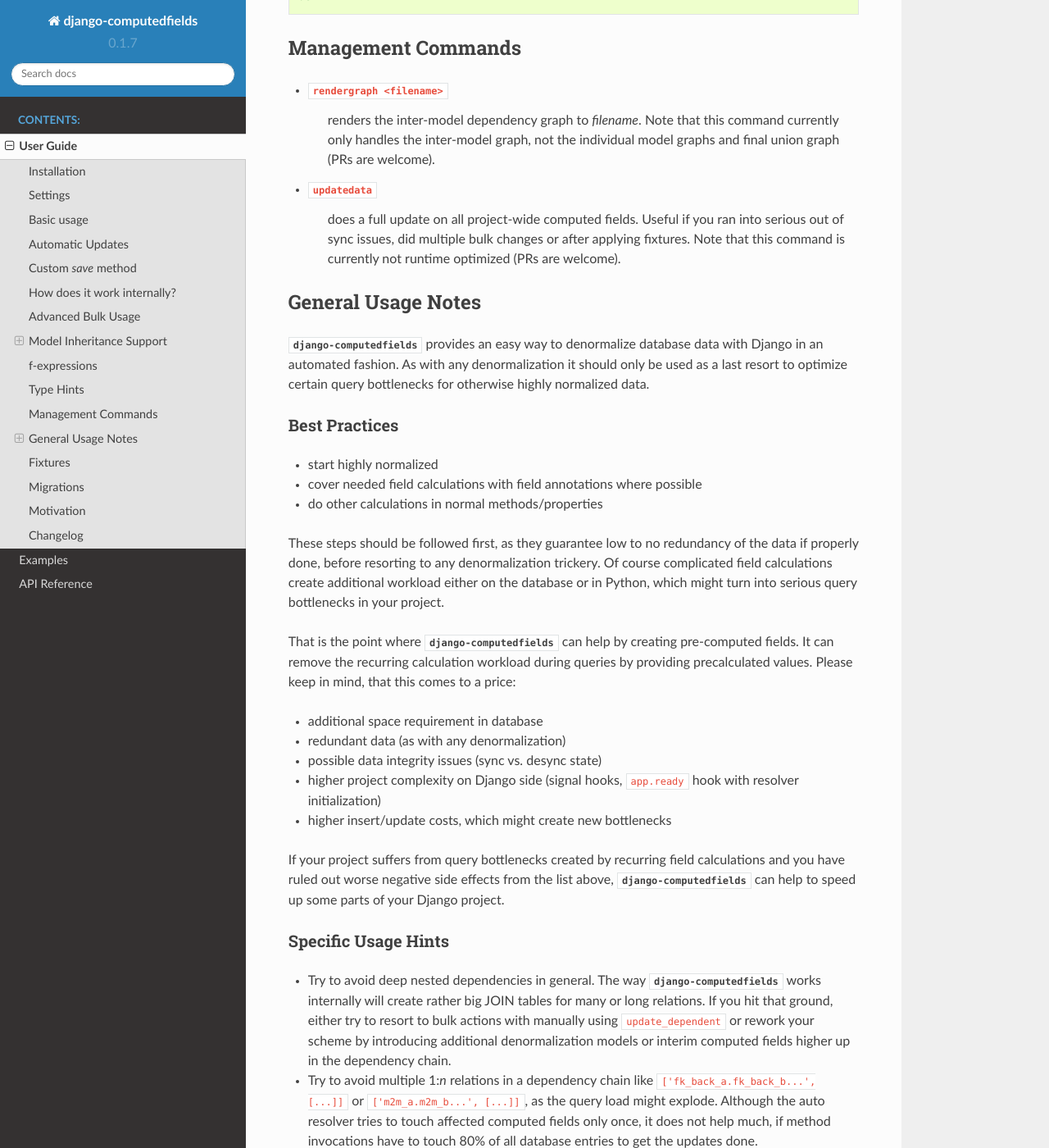
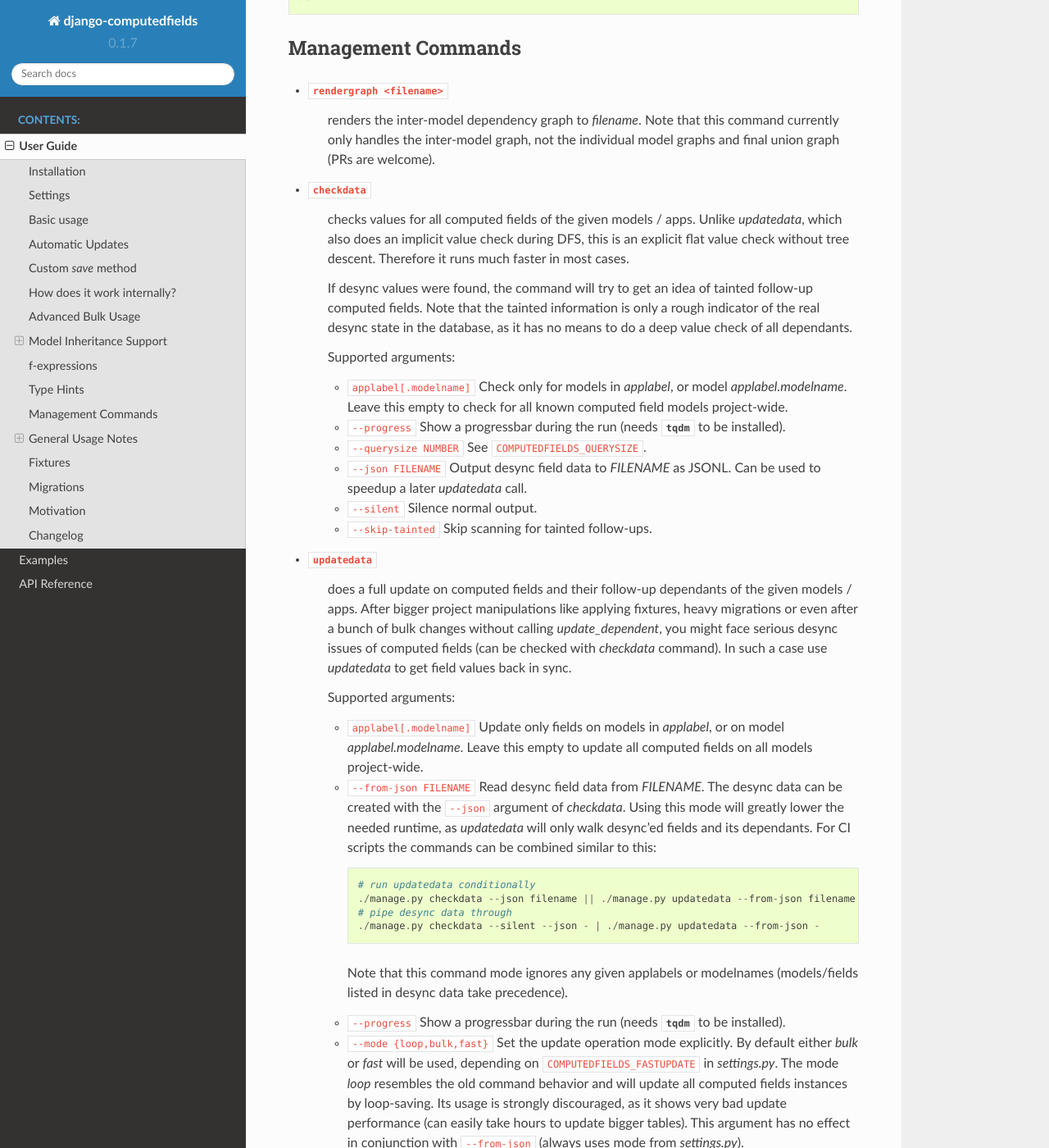
Before and after one commit to netzkolchose/django-computedfields, a Sphinx documentation site: the page built from docs/manual.rst, in a window 1280 px wide and 1400 px high, scrolled down 8467 px. Shown: the whole window at 82% size. Built offline with Sphinx 7.4.7 and the Read the Docs theme 2.0.0, drawn with Linux system fonts in a browser that asks for light colours; the version number is read from the project's files by our own code; some of the changed text lies outside the part shown.

Commit message:
docs for commands

```diff
--- a/docs/manual.rst
+++ b/docs/manual.rst
@@ -412,10 +412,82 @@
     renders the inter-model dependency graph to `filename`. Note that this command currently only handles
     the inter-model graph, not the individual model graphs and final union graph (PRs are welcome).
 
+- ``checkdata``
+    checks values for all computed fields of the given models / apps. Unlike `updatedata`, which also does
+    an implicit value check during DFS, this is an explicit flat value check without tree descent. Therefore
+    it runs much faster in most cases.
+
+    If desync values were found, the command will try to get an idea of tainted follow-up computed fields.
+    Note that the tainted information is only a rough indicator of the real desync state in the database,
+    as it has no means to do a deep value check of all dependants.
+
+    Supported arguments:
+
+    - ``applabel[.modelname]``
+      Check only for models in `applabel`, or model `applabel.modelname`. Leave this empty to check for all
+      known computed field models project-wide.
+    - ``--progress``
+      Show a progressbar during the run (needs :mod:`tqdm` to be installed).
+    - ``--querysize NUMBER``
+      See ``COMPUTEDFIELDS_QUERYSIZE``.
+    - ``--json FILENAME``
+      Output desync field data to `FILENAME` as JSONL. Can be used to speedup a later `updatedata` call.
+    - ``--silent``
+      Silence normal output.
+    - ``--skip-tainted``
+      Skip scanning for tainted follow-ups.
+
 - ``updatedata``
-    does a full update on all project-wide computed fields. Useful if you ran into serious out of sync issues,
-    did multiple bulk changes or after applying fixtures. Note that this command is currently not runtime
-    optimized (PRs are welcome).
+    does a full update on computed fields and their follow-up dependants of the given models / apps.
+    After bigger project manipulations like applying fixtures, heavy migrations or even after a bunch
+    of bulk changes without calling `update_dependent`, you might face serious desync issues of
+    computed fields (can be checked with `checkdata` command). In such a case use `updatedata` to get
+    field values back in sync.
+
+    Supported arguments:
+
+    - ``applabel[.modelname]``
+      Update only fields on models in `applabel`, or on model `applabel.modelname`. Leave this empty to update
+      all computed fields on all models project-wide.
+    - ``--from-json FILENAME``
+      Read desync field data from `FILENAME`. The desync data can be created with the ``--json`` argument
+      of `checkdata`. Using this mode will greatly lower the needed runtime, as `updatedata` will only
+      walk desync'ed fields and its dependants. For CI scripts the commands can be combined similar to this::
+
+        # run updatedata conditionally
+        ./manage.py checkdata --json filename || ./manage.py updatedata --from-json filename
+        # pipe desync data through
+        ./manage.py checkdata --silent --json - | ./manage.py updatedata --from-json -
+
+      Note that this command mode ignores any given applabels or modelnames (models/fields listed in desync data
+      take precedence).
+
+    - ``--progress``
+      Show a progressbar during the run (needs :mod:`tqdm` to be installed).
+    - ``--mode {loop,bulk,fast}``
+      Set the update operation mode explicitly. By default either `bulk` or `fast` will be used, depending on
+      ``COMPUTEDFIELDS_FASTUPDATE`` in `settings.py`. The mode `loop` resembles the old command behavior
+      and will update all computed fields instances by loop-saving. Its usage is strongly discouraged,
+      as it shows very bad update performance (can easily take hours to update bigger tables). This argument
+      has no effect in conjunction with ``--from-json`` (always uses mode from `settings.py`).
+    - ``--querysize NUMBER``
+      See ``COMPUTEDFIELDS_QUERYSIZE``.
+
+- ``showdependencies``
+    lists all models and fields on which a computed field depends. While the `depends` rules in the code are
+    defined as backward dependencies (`"this computed field shall get updated from ..."`), this listing shows
+    the forward dependencies as seen by the resolver after the graph reduction
+    (`"a change to this field shall update computed field ..."`). The forward direction makes it a lot easier
+    to comprehend, when the resolver kicks in or when you have to call `update_dependent` explicitly after
+    bulk actions. The output marks contributing fk fields yellow to emphasize their special need for
+    `preupdate_dependent`. The output reads as follows::
+
+        - source_model:
+            source_field -> target_model [target_field]
+
+    where a change of `source_model.source_field` should create a recalculation of `target_model.target_field`.
+    Note that this listing only contains inter-model and no local field dependencies (`self` rules), thus the
+    full inverse cannot be constructed from it.
 
 
 General Usage Notes
```
Also changed, not shown: 3 other files.
